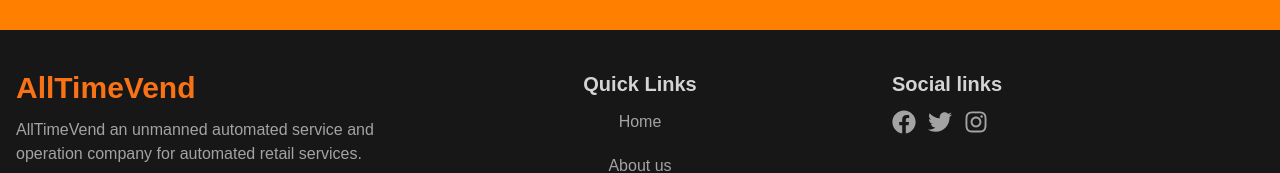
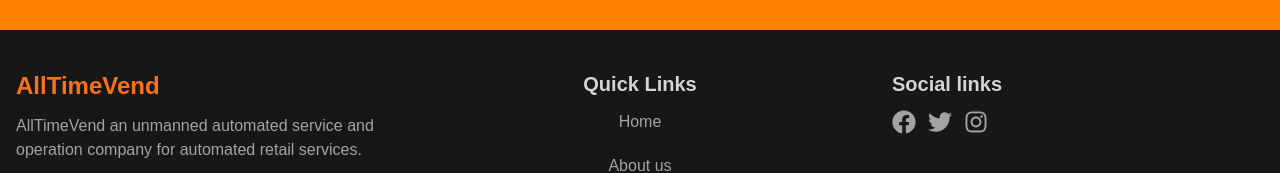
Before and after one commit to Markprince115/alltimevend, a Next.js app: page /about in a window 1280 px wide. Shown: the part 978-1151 px from the top of the page. Built offline with nearby package versions, Linux system fonts and the light colour scheme; a web font is replaced by a local one.

Commit message:
Update Footer.jsx
changed the font size of alltimevend

```diff
--- a/components/Footer.jsx
+++ b/components/Footer.jsx
@@ -7,7 +7,7 @@ const Footer = () => {
       <div className="grid grid-cols-2 md:grid-cols-3 gap-4 pt-10">
         {/* first grid */}
         <div>
-          <h2 className="text-3xl font-bold text-orange-500 text-left pl-4">
+          <h2 className="text-2xl font-bold text-orange-500 text-left pl-4">
             AllTimeVend
           </h2>
           <p className="text-neutral-400 mt-3 px-4">
```
